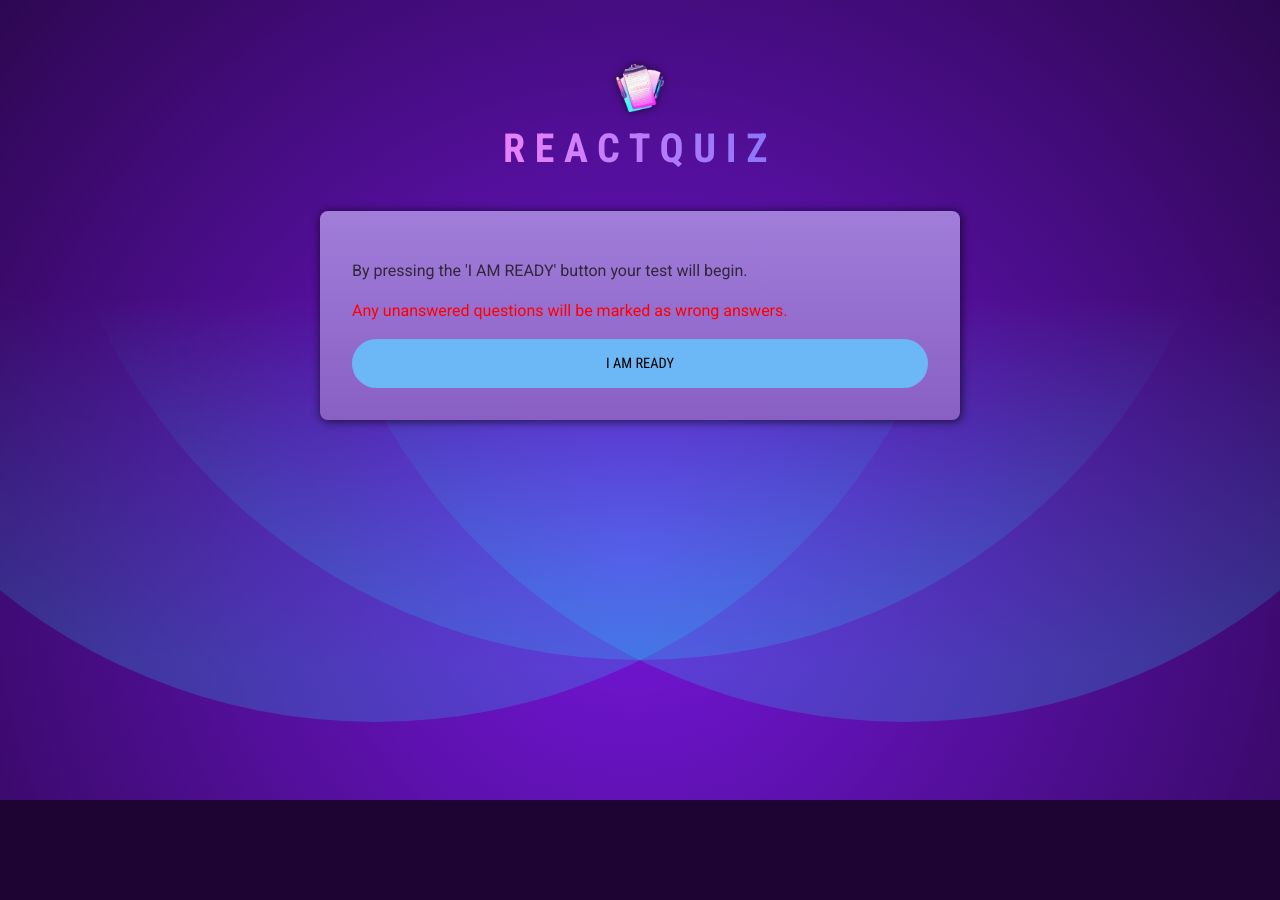
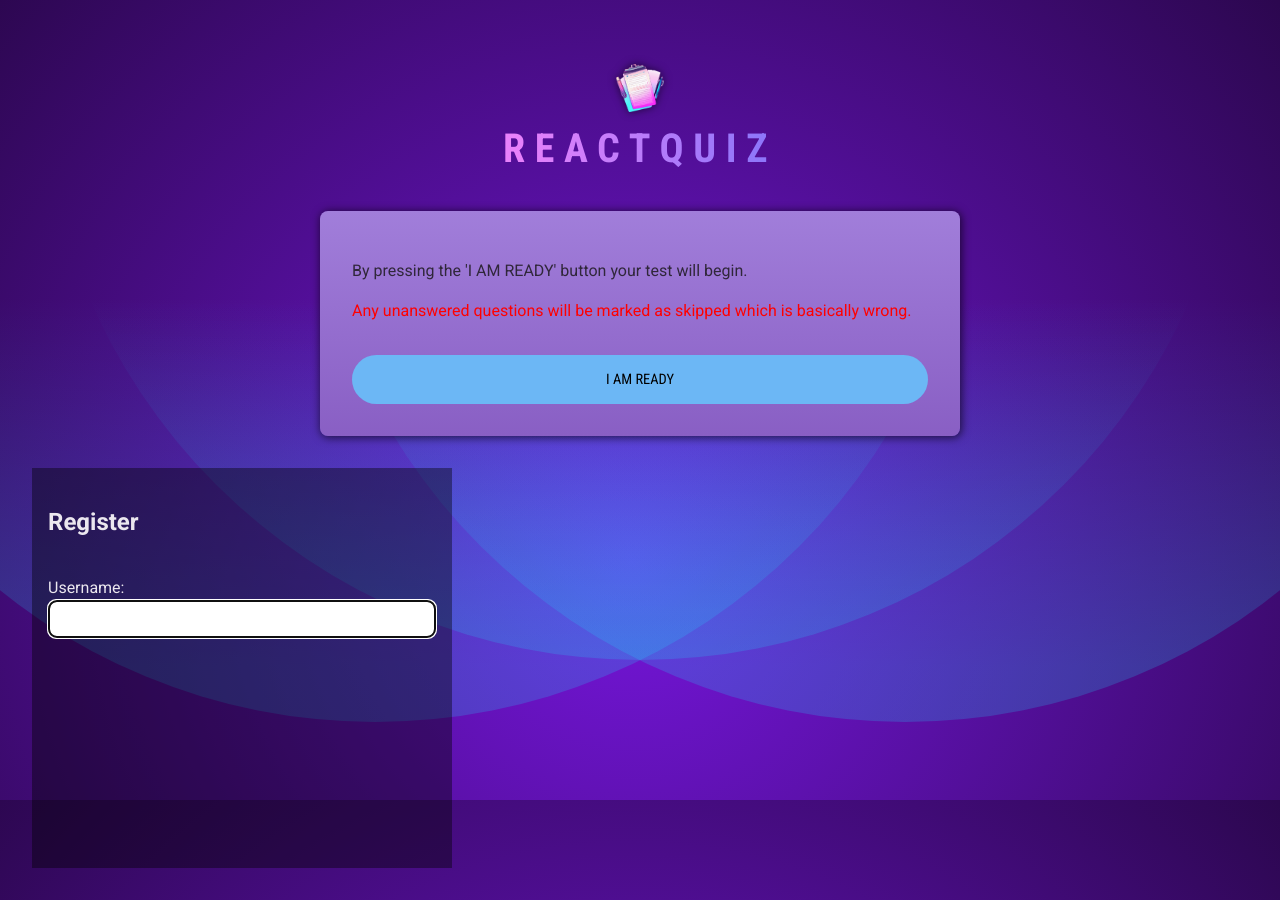
Before and after one commit to lukacc008/testing-platform, a React (Vite) app: page / in a window 1280 px wide. Before the commit the page ends 800 px from the top, so only its background shows below. Built offline with nearby package versions, Linux system fonts and the light colour scheme.

Commit message:
Started working on registration form.

```diff
--- a/src/components/Register.jsx
+++ b/src/components/Register.jsx
@@ -1,6 +1,104 @@
 import { useRef, useState, useEffect } from "react";
-import { faCheck, faTimes, faInfoCircle } from "@fortawesome/free-solid-svg-icons";
+import {
+  faCheck,
+  faTimes,
+  faInfoCircle,
+} from "@fortawesome/free-solid-svg-icons";
 import { FontAwesomeIcon } from "@fortawesome/react-fontawesome";
 
 const USER_REGEX = /^[A-z][A-z0-9-_]{3,23}$/;
 const PWD_REGEX = /^(?=.*[a-z])(?=.*[A-Z])(?=.*[0-9])(?=.*[!@#$%]).{8,24}$/;
+
+const Register = () => {
+  const userRef = useRef();
+  const errRef = useRef();
+
+  const [user, setUser] = useState("");
+  const [validName, setValidName] = useState(false);
+  const [userFocus, setUserFocus] = useState(false);
+
+  const [pwd, setPwd] = useState("");
+  const [validPwd, setValidPwd] = useState(false);
+  const [pwdFocus, setPwdFocus] = useState(false);
+
+  const [matchPwd, setMatchPwd] = useState("");
+  const [validMatch, setValidMatch] = useState(false);
+  const [matchFocus, setMatchFocus] = useState(false);
+
+  const [errMsg, setErrMsg] = useState("");
+  const [success, setSuccess] = useState(false);
+
+  useEffect(() => {
+    userRef.current.focus();
+  }, []);
+
+  useEffect(() => {
+    const result = USER_REGEX.test(user);
+    console.log(result);
+    console.log(user);
+    setValidName(result);
+  }, [user]);
+
+  useEffect(() => {
+    const result = PWD_REGEX.test(pwd);
+    console.log(result);
+    console.log(pwd);
+    setValidPwd(result);
+    const match = pwd === matchPwd;
+    setValidMatch(match);
+  }, [pwd, matchPwd]);
+
+  useEffect(() => {
+    setErrMsg("");
+  }, [user, pwd, matchPwd]);
+
+  return (
+    <section>
+      <p
+        ref={errRef}
+        className={errMsg ? "errmsg" : "offscreen"}
+        aria-live="assertive"
+      >
+        {errMsg}
+      </p>
+      <h1>Register</h1>
+      <form>
+        <label htmlFor="username">
+            Username:
+            <span className={validName ? "valid" : "hide"}>
+                <FontAwesomeIcon icon={faCheck} />
+            </span>
+            <span className={validName || !user ? "hide" : "invalid"}>
+                <FontAwesomeIcon icon={faTimes} />
+            </span>
+            </label>
+        <input
+          type="text"
+          id="username"
+          ref={userRef}
+          autoComplete="off"
+          onChange={(e) => setUser(e.target.value)}
+          required
+          aria-invalid={validName ? "false" : "true"}
+          aria-describedby="uidnote"
+          onFocus={() => setUserFocus(true)}
+          onBlur={() => setUserFocus(false)}
+        />
+        <p
+          id="uidnote"
+          className={
+            userFocus && user && !validName ? "instructions" : "offscreen"
+          }
+        >
+          <FontAwesomeIcon icon={faInfoCircle} />
+          4 to 24 characters.
+          <br />
+          Must be with a letter. <br />
+          Letters, numbers, underscores, hyphens allowed
+        </p>
+      </form>
+    </section>
+  );
+};
+
+export default Register;
--- a/src/components/StartScreen.jsx
+++ b/src/components/StartScreen.jsx
@@ -1,12 +1,18 @@
-import React from 'react';
+import React from "react";
+import Register from "./Register";
 
 function StartScreen({ onStart }) {
   return (
-    <div id="start">
+    <>
+      <div id="start">
         <p>By pressing the 'I AM READY' button your test will begin.</p>
-        <p style={{ color: 'red' }}>Any unanswered questions will be marked as wrong answers.</p>
-      <button onClick={onStart}>I AM READY</button>
-    </div>
+        <p style={{ color: "red" }}>
+          Any unanswered questions will be marked as skipped which is basically wrong.
+        </p>
+        <button onClick={onStart}>I AM READY</button>
+      </div>
+      <Register />
+    </>
   );
 }
 
--- a/src/index.css
+++ b/src/index.css
@@ -364,3 +364,91 @@ header h1 {
     transform: translateY(0);
   }
 }
+
+/* *********************  FORM TESTING CSS CLASSES ********************* */
+section {
+  width: 100%;
+  max-width: 420px;
+  min-height: 400px;
+  display: flex;
+  flex-direction: column;
+  justify-content: flex-start;
+  padding: 1rem;
+  background-color: rgba(0,0,0,0.4);
+}
+
+form {
+  display: flex;
+  flex-direction: column;
+  justify-content: space-evenly;
+ /* flex-grow: 1; */
+  padding-bottom: 1rem;
+}
+
+a, a:visited {
+  color: #fff;
+}
+
+input[type="text"],
+input[type="password"],
+button,
+textarea {
+font-family: 'Nunito', sans-serif;
+font-size: 22px;
+padding: 0.25rem;
+border-radius: 0.5rem;
+}
+
+label,
+button {
+margin-top: 1rem;
+}
+
+button {
+padding: 0.5rem;
+}
+
+.instructions {
+  font-size: 0.75rem;
+  border-radius: 0.5rem;
+  background: #000;
+  color: #fff;
+  padding: 0.25rem;
+  position: relative;
+  bottom: -10px;
+}
+
+.instructions > svg {
+  margin-right: 0.25rem;
+}
+
+.offscreen {
+  position: absolute;
+  left: -9999px;
+}
+
+.hide {
+  display: none;
+}
+
+.valid {
+  color: limegreen;
+  margin-left: 0.25rem;
+}
+
+.invalid {
+  color: red;
+  margin-left: 0.25rem;
+}
+
+.errmsg {
+  background-color: lightpink;
+  color: firebrick;
+  font-weight: bold;
+  padding: 0.5rem;
+  margin-bottom: 0.5rem;
+}
+
+.line {
+  display: inline-block;
+}
```
